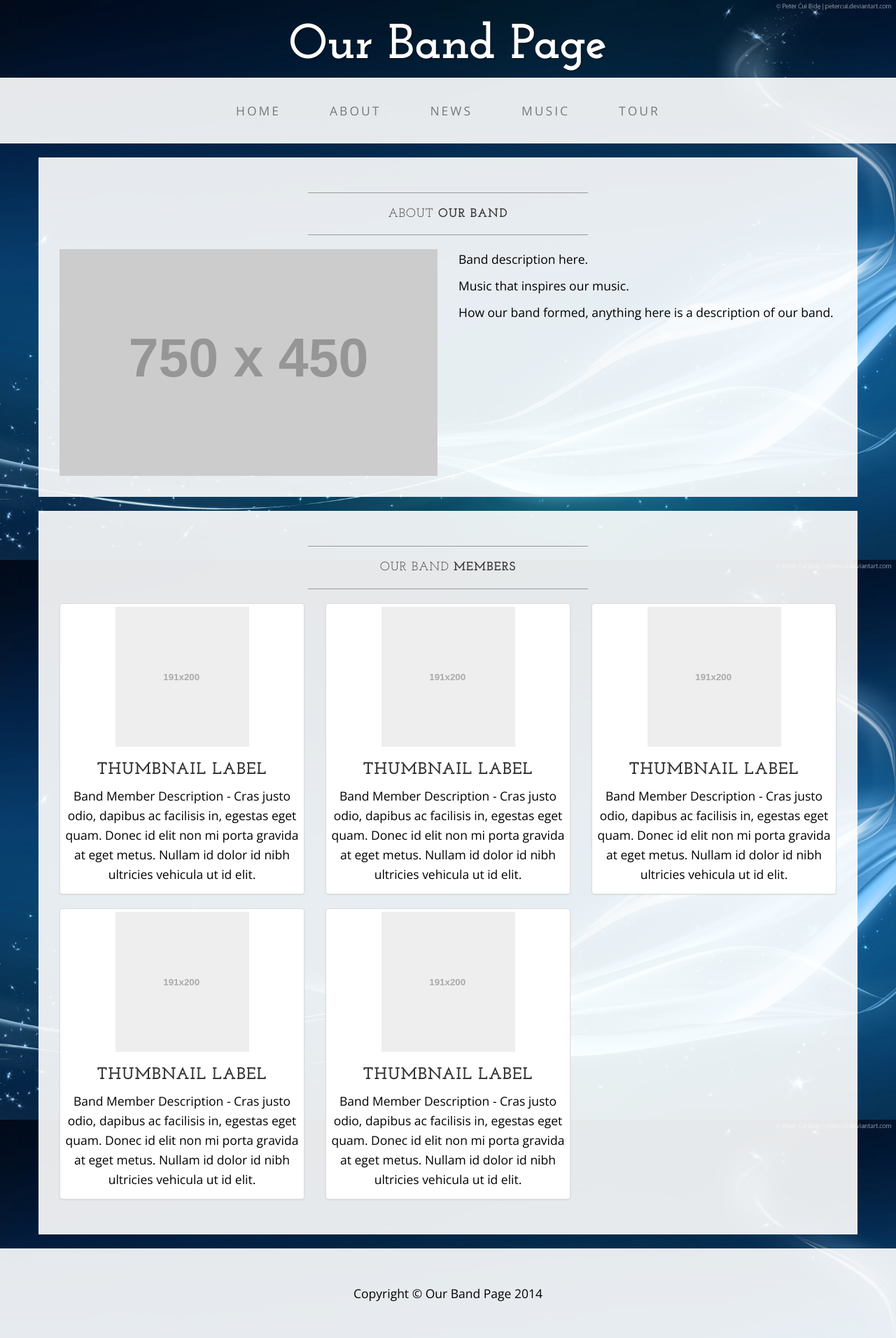
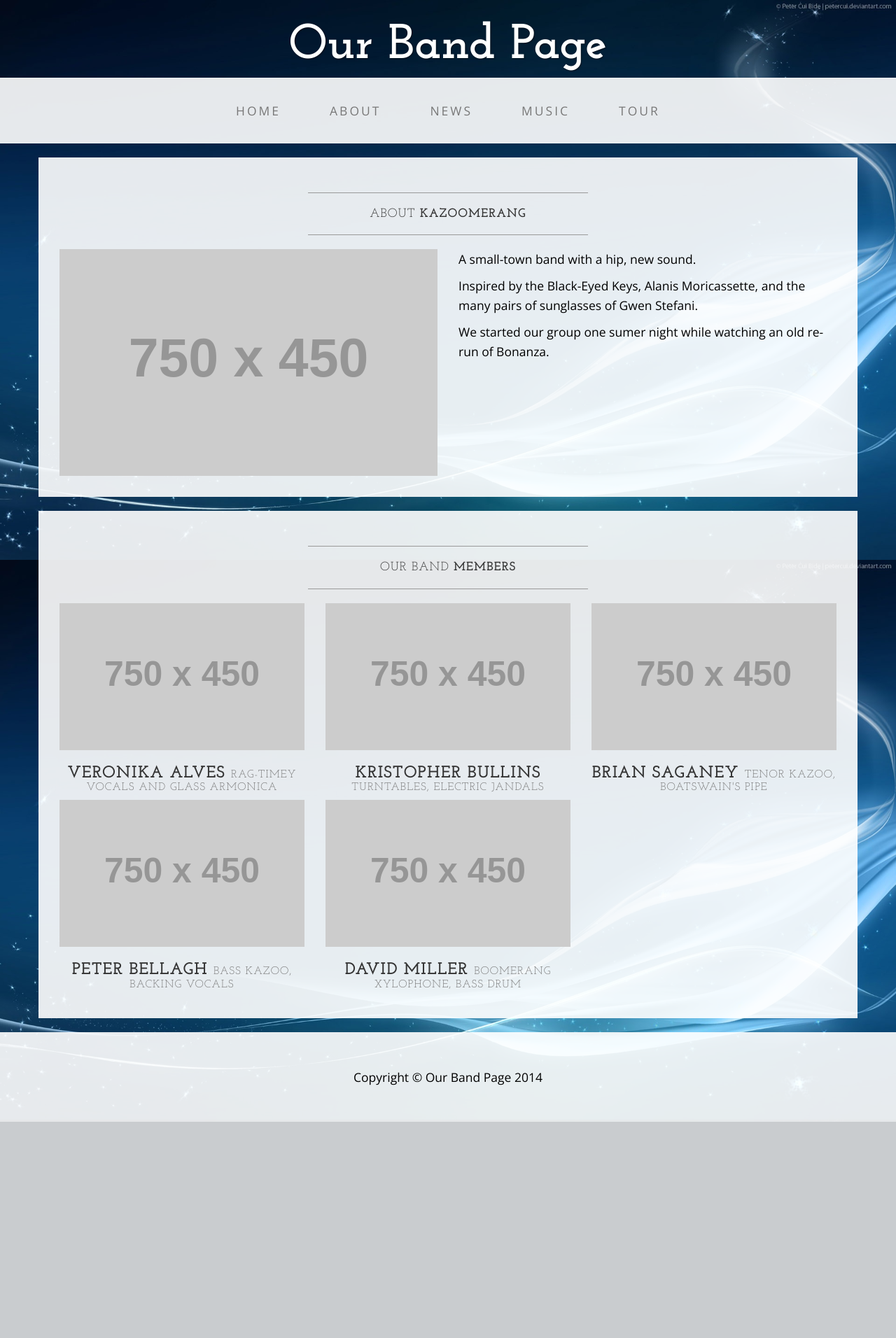
Before and after one commit to kbullins/CS399Band, a Django app: page /theBand in a window 1280 px wide. Shown: the whole page at 70% size. After the commit the page ends 1603 px from the top, so only its background shows below. Run offline with Django 3.2, Linux system fonts and the light colour scheme; grey boxes labelled with a size stand in for pictures from a placeholder-image service; some libraries are stand-ins or nearby versions.

Commit message:
Update theBand.html
Filled in ipsum text with band name, description, names, and instruments

```diff
--- a/bandProj/templates/theBand.html
+++ b/bandProj/templates/theBand.html
@@ -8,7 +8,7 @@
                 <div class="col-lg-12">
                     <hr>
                     <h2 class="intro-text text-center">About
-                        <strong>OUR BAND</strong>
+                        <strong>KAZOOMERANG</strong>
                     </h2>
                     <hr>
                 </div>
@@ -16,9 +16,9 @@
                     <img class="img-responsive" src="http://placehold.it/750x450" alt="">
                 </div>
                 <div class="col-md-6">
-                    <p>Band description here.</p>
-                    <p>Music that inspires our music.</p>
-                    <p>How our band formed, anything here is a description of our band.</p>
+                    <p>A small-town band with a hip, new sound.</p>
+                    <p>Inspired by the Black-Eyed Keys, Alanis Moricassette, and the many pairs of sunglasses of Gwen Stefani.</p>
+                    <p>We started our group one sumer night while watching an old re-run of Bonanza.</p>
                 </div>
                 <div class="clearfix"></div>
             </div>
@@ -34,39 +34,34 @@
                     <hr>
                 </div>
                 <div class="col-sm-4 text-center">
-					<div class="thumbnail">
-						<img class="img-responsive" src="static/img/thumbnail.svg" alt="">
-						<h3>Thumbnail label</h3>
-						<p>Band Member Description - Cras justo odio, dapibus ac facilisis in, egestas eget quam. Donec id elit non mi porta gravida at eget metus. Nullam id dolor id nibh ultricies vehicula ut id elit.</p>
-					</div>
+                    <img class="img-responsive" src="http://placehold.it/750x450" alt="">
+                    <h3>Veronika Alves
+                        <small>Rag-timey vocals and Glass Armonica</small>
+                    </h3>
                 </div>
                 <div class="col-sm-4 text-center">
-					<div class="thumbnail">
-						<img class="img-responsive" src="static/img/thumbnail.svg" alt="">
-						<h3>Thumbnail label</h3>
-						<p>Band Member Description - Cras justo odio, dapibus ac facilisis in, egestas eget quam. Donec id elit non mi porta gravida at eget metus. Nullam id dolor id nibh ultricies vehicula ut id elit.</p>
-					</div>
+                    <img class="img-responsive" src="http://placehold.it/750x450" alt="">
+                    <h3>Kristopher Bullins
+                        <small>Turntables, Electric Jandals</small>
+                    </h3>
                 </div>
                 <div class="col-sm-4 text-center">
-					<div class="thumbnail">
-						<img class="img-responsive" src="static/img/thumbnail.svg" alt="">
-						<h3>Thumbnail label</h3>
-						<p>Band Member Description - Cras justo odio, dapibus ac facilisis in, egestas eget quam. Donec id elit non mi porta gravida at eget metus. Nullam id dolor id nibh ultricies vehicula ut id elit.</p>
-					</div>
+                    <img class="img-responsive" src="http://placehold.it/750x450" alt="">
+                    <h3>Brian Saganey
+                        <small>Tenor Kazoo, Boatswain's Pipe</small>
+                    </h3>
                 </div>
                  <div class="col-sm-4 text-center">
-					<div class="thumbnail">
-						<img class="img-responsive" src="static/img/thumbnail.svg" alt="">
-						<h3>Thumbnail label</h3>
-						<p>Band Member Description - Cras justo odio, dapibus ac facilisis in, egestas eget quam. Donec id elit non mi porta gravida at eget metus. Nullam id dolor id nibh ultricies vehicula ut id elit.</p>
-					</div>
+                    <img class="img-responsive" src="http://placehold.it/750x450" alt="">
+                    <h3>Peter Bellagh
+                        <small>Bass Kazoo, Backing Vocals</small>
+                    </h3>
                 </div>
                  <div class="col-sm-4 text-center">
-					<div class="thumbnail">
-						<img class="img-responsive" src="static/img/thumbnail.svg" alt="">
-						<h3>Thumbnail label</h3>
-						<p>Band Member Description - Cras justo odio, dapibus ac facilisis in, egestas eget quam. Donec id elit non mi porta gravida at eget metus. Nullam id dolor id nibh ultricies vehicula ut id elit.</p>
-					</div>
+                    <img class="img-responsive" src="http://placehold.it/750x450" alt="">
+                    <h3>David Miller
+                        <small>Boomerang Xylophone, Bass Drum</small>
+                    </h3>
                 </div>
                 <div class="clearfix"></div>
             </div>
```
Lines whose indentation alone changed are shown as unchanged.
